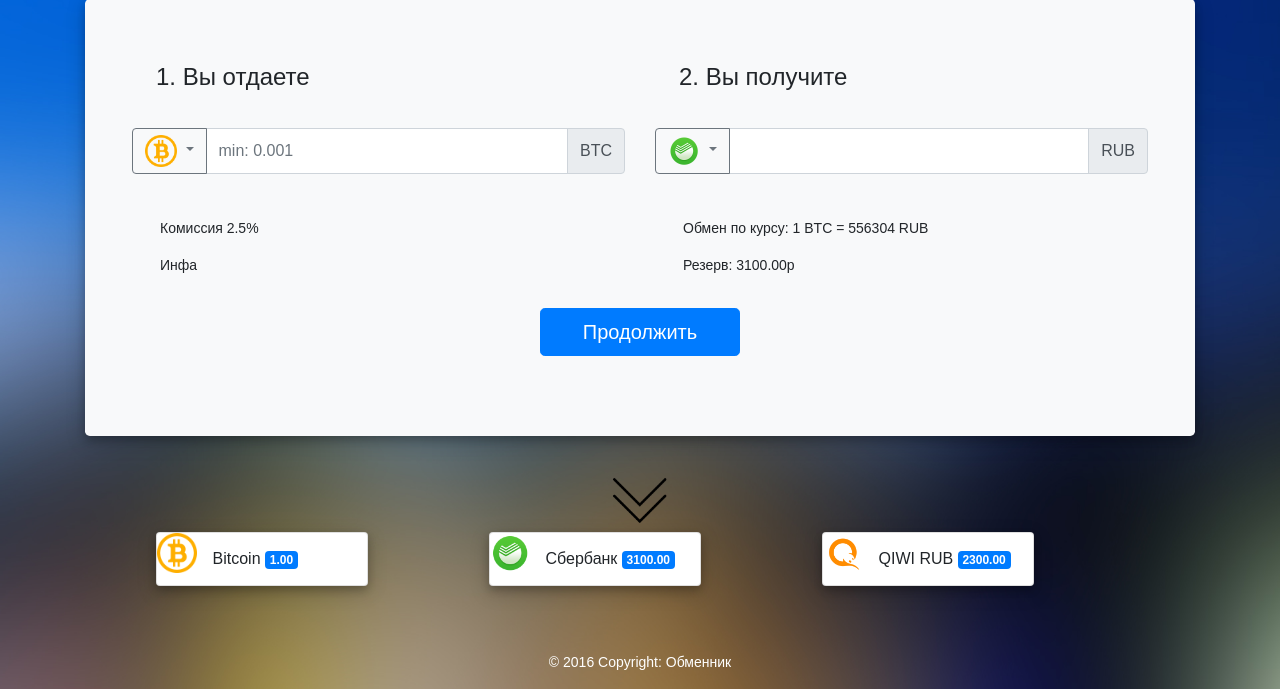
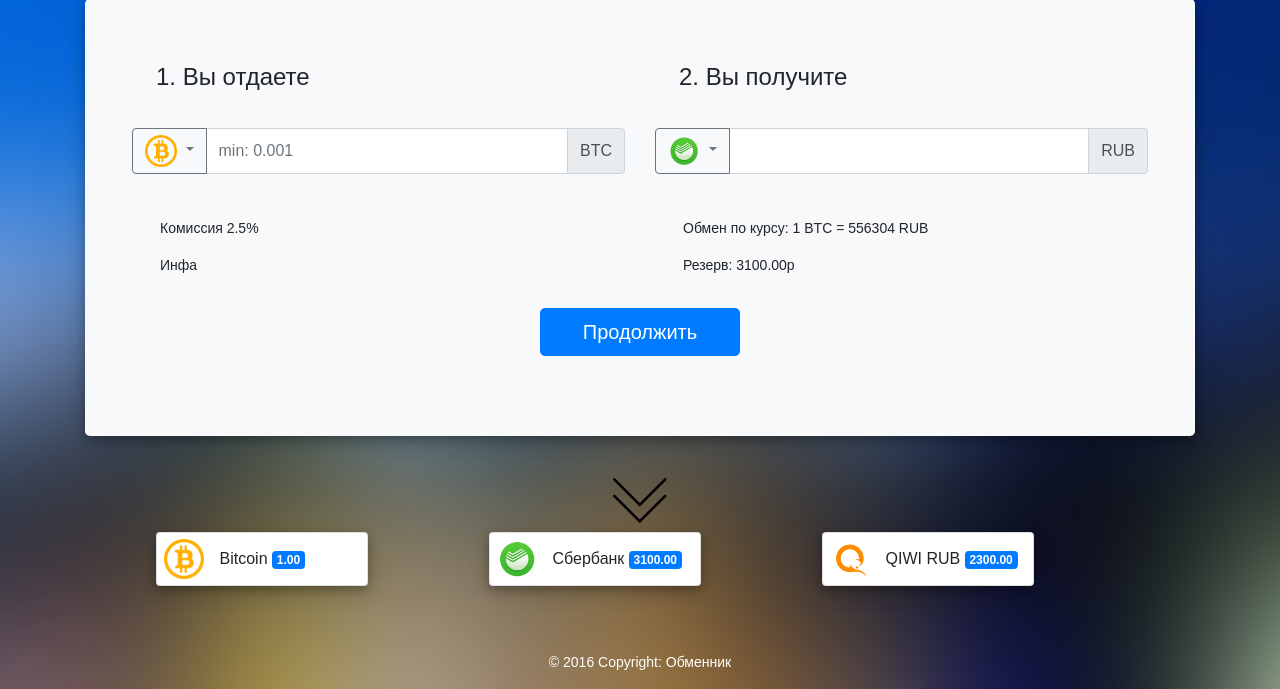
Before and after one commit to topa89/exchange_of_currency, a Django app: page / in a window 1280 px wide. Shown: the part 324-1013 px from the top of the page. Run offline with Django 3.2, Linux system fonts and the light colour scheme; data comes from the database, SQL or seed files in the repository; some libraries are stand-ins or nearby versions.

Commit message:
Fix bugs

```diff
--- a/app/static/js/main.js
+++ b/app/static/js/main.js
@@ -118,7 +118,6 @@ $(document).ready(function () {
 
     push_exchange_on_modal();
 
-
 });
 
 function push_exchange_on_modal() {
--- a/app/static/style.css
+++ b/app/static/style.css
@@ -27,6 +27,12 @@ body {
     float: right;
 }
 
+.mr-3 {
+    margin-top: auto;
+    margin-bottom: auto;
+    margin-left: 0.5em;
+}
+
 .navbar.navbar-expand-lg.navbar-light.bg-light {
     box-shadow: 0 8px 8px 0px rgba(0, 0, 0, .2);
 }
```
